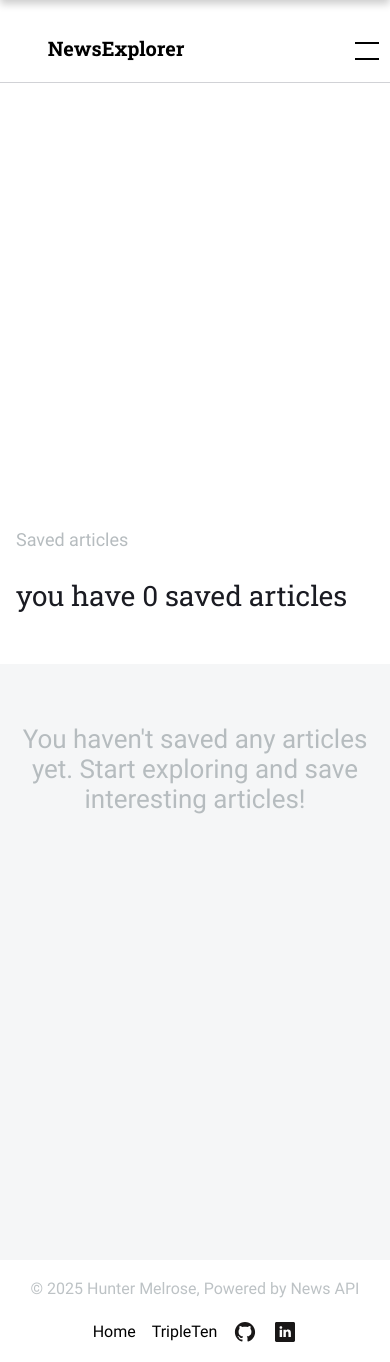
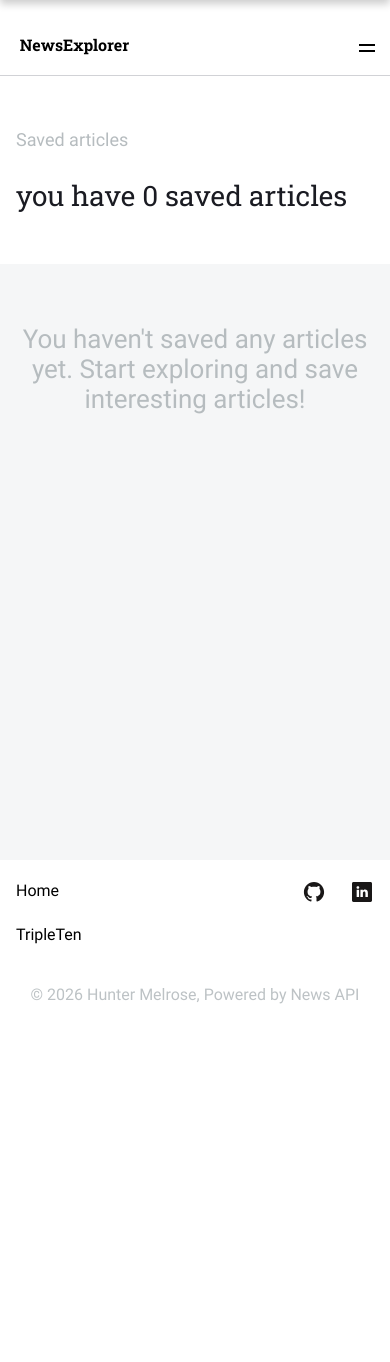
Before and after one commit to huntermelrose831/news-explorer-frontend, a React (Vite) app: page /saved-news in a window 390 px wide. After the commit the page ends 1026 px from the top, so only its background shows below. Built offline with nearby package versions, Linux system fonts and the light colour scheme.

Commit message:
refactor: fixed all revisions

```diff
--- a/src/components/Footer/Footer.css
+++ b/src/components/Footer/Footer.css
@@ -22,6 +22,18 @@
 .footer__links {
   display: flex;
   gap: 40px;
+  align-items: center;
+}
+
+.footer__nav-row {
+  display: flex;
+  gap: 40px;
+  align-items: center;
+}
+
+.footer__social-row {
+  display: flex;
+  gap: 24px;
   align-items: center;
 }
 
@@ -72,20 +84,39 @@
   .footer__links {
     gap: 24px;
   }
+
+  .footer__nav-row {
+    gap: 24px;
+  }
 }
 
 @media screen and (max-width: 480px) {
   .footer {
-    flex-direction: column;
-    gap: 20px;
-    text-align: center;
-    padding: 18px 16px;
+    flex-direction: column-reverse;
+    gap: 38px;
+    text-align: left;
+    padding: 20px 16px;
   }
 
   .footer__links {
-    justify-content: center;
-    flex-wrap: wrap;
+    display: flex;
+    justify-content: space-between;
+    align-items: flex-start;
+    width: 100%;
     gap: 16px;
+  }
+
+  .footer__nav-row {
+    display: flex;
+    flex-direction: column;
+    gap: 22px;
+    align-items: flex-start;
+  }
+
+  .footer__social-row {
+    display: flex;
+    gap: 24px;
+    align-items: center;
   }
 
   .footer__link {
--- a/src/components/Footer/Footer.jsx
+++ b/src/components/Footer/Footer.jsx
@@ -6,9 +6,10 @@ function Footer() {
   return (
     <footer className="footer">
       <p className="footer__copyright">
-        © 2025 Hunter Melrose, Powered by News API
+        © 2026 Hunter Melrose, Powered by News API
       </p>
       <nav className="footer__links">
+        <div className="footer__nav-row">
           <Link to="/" className="footer__link">
             Home
           </Link>
@@ -20,6 +21,8 @@ function Footer() {
           >
             TripleTen
           </a>
+        </div>
+        <div className="footer__social-row">
           <a
             href="https://github.com/huntermelrose831"
             className="footer__social"
@@ -38,6 +41,7 @@ function Footer() {
           >
             <img src={LinkedIn} alt="LinkedIn" className="footer__icon" />
           </a>
+        </div>
       </nav>
     </footer>
   );
--- a/src/components/Header/Header.css
+++ b/src/components/Header/Header.css
@@ -72,12 +72,12 @@
   border-color: rgba(0, 0, 0, 0.06);
 }
 
-.header--compact .navigation__hamburger-line {
-  background-color: #000000;
+.header--compact .navigation__hamburger-icon {
+  filter: brightness(0);
 }
 
 .header--compact .navigation__close-icon {
-  filter: none;
+  filter: brightness(0);
 }
 
 .header--compact .navigation__mobile-logo {
@@ -100,13 +100,6 @@
   display: none;
 }
 
-/* Media queries for Header block */
-@media screen and (max-width: 768px) {
-  .header {
-    min-height: 496px;
-  }
-}
-
 @media screen and (max-width: 480px) {
   .header--compact .navigation__menu {
     background: #ffffff;
--- a/src/components/LoginModal/LoginModal.css
+++ b/src/components/LoginModal/LoginModal.css
@@ -94,6 +94,12 @@
   background: none;
   color: rgba(0, 0, 0, 1);
   border-bottom: 1px solid rgba(0, 0, 0, 0.15);
+  outline: none;
+  transition: border-color 0.3s;
+}
+
+.modal__input:focus {
+  border-bottom-color: #2f71e5;
 }
 
 .modal__input::placeholder {
@@ -160,16 +166,32 @@
 }
 
 @media screen and (max-width: 480px) {
+  .modal {
+    align-items: flex-end;
+    z-index: 1100;
+  }
+
   .modal__container {
-    width: calc(100% - 32px);
-    max-width: 430px;
-    padding: 24px 20px 0;
-    margin: 0 16px;
+    width: 100%;
+    min-height: calc(100vh - 56px);
+    border-radius: 16px 16px 0 0;
+    padding: 16px 16px 0;
+    box-sizing: border-box;
   }
 
   .modal__close-button {
-    top: -40px;
-    right: 0;
+    position: fixed;
+    top: 16px;
+    right: 16px;
+    z-index: 1101;
+    width: 24px;
+    height: 24px;
+    pointer-events: auto;
+  }
+
+  .modal__close-icon {
+    width: 24px;
+    height: 24px;
   }
 
   .modal__title {
--- a/src/components/Main/Main.css
+++ b/src/components/Main/Main.css
@@ -6,9 +6,8 @@
 
 .main__error,
 .main__nothing-found {
-  padding: 80px 104px;
   text-align: center;
-  margin: 0 auto;
+  margin: 80px auto;
 }
 
 .main__error-text {
@@ -50,8 +49,8 @@
 
 /* News-cards block */
 .news-cards {
-  padding: 80px 104px 60px;
-  margin: 0 auto;
+  max-width: 1232px;
+  margin: 80px auto 60px;
 }
 
 .news-cards__title {
@@ -95,14 +94,14 @@
 @media screen and (max-width: 1024px) {
   .main__error,
   .main__nothing-found {
-    padding: 60px 40px;
+    margin: 60px auto;
   }
 }
 
 @media screen and (max-width: 768px) {
   .main__error,
   .main__nothing-found {
-    padding: 40px 16px;
+    margin: 40px 16px;
   }
 
   .main__error-text {
@@ -114,24 +113,34 @@
 @media screen and (max-width: 480px) {
   .main__error,
   .main__nothing-found {
-    padding: 40px 16px;
+    margin: 40px 16px;
   }
 }
 
 /* Media queries for News-cards block */
-@media screen and (max-width: 1024px) {
+@media screen and (max-width: 1264px) {
   .news-cards {
-    padding: 60px 40px;
+    margin: 80px 16px 60px;
   }
 
   .news-cards__list {
-    grid-template-columns: repeat(2, 1fr);
+    grid-template-columns: repeat(3, 1fr);
+  }
+}
+
+@media screen and (max-width: 1024px) {
+  .news-cards {
+    margin: 60px 40px;
+  }
+
+  .news-cards__list {
+    grid-template-columns: repeat(3, 1fr);
   }
 }
 
 @media screen and (max-width: 768px) {
   .news-cards {
-    padding: 40px 40px;
+    margin: 40px 16px;
   }
 
   .news-cards__title {
@@ -141,20 +150,29 @@
   }
 
   .news-cards__list {
-    grid-template-columns: repeat(3, 224px);
+    grid-template-columns: repeat(3, 1fr);
     gap: 16px;
     margin-bottom: 32px;
     justify-content: center;
   }
 }
 
+@media screen and (max-width: 736px) {
+  .news-cards__list {
+    grid-template-columns: 288px;
+    gap: 16px;
+    justify-content: center;
+  }
+}
+
 @media screen and (max-width: 480px) {
   .news-cards {
-    padding: 40px 16px;
+    margin: 40px 16px;
   }
 
   .news-cards__list {
-    grid-template-columns: 1fr;
+    grid-template-columns: 288px;
     gap: 16px;
+    justify-content: center;
   }
 }
--- a/src/components/Navigation/Navigation.css
+++ b/src/components/Navigation/Navigation.css
@@ -114,10 +114,10 @@
 
 .navigation__hamburger {
   display: none;
-  flex-direction: column;
-  justify-content: space-between;
+  align-items: center;
+  justify-content: center;
   width: 24px;
-  height: 18px;
+  height: 24px;
   background: transparent;
   border: none;
   cursor: pointer;
@@ -126,12 +126,10 @@
   position: relative;
 }
 
-.navigation__hamburger-line {
+.navigation__hamburger-icon {
+  width: 24px;
+  height: 24px;
   display: block;
-  width: 100%;
-  height: 2px;
-  background-color: #ffffff;
-  transition: transform 0.3s, opacity 0.3s;
 }
 
 .navigation__mobile-header {
@@ -203,8 +201,13 @@
     padding: 16px;
     position: relative;
     z-index: 1001;
+    height: 56px;
   }
-
+  .navigation__logo {
+    width: 117px;
+    font-size: 16px;
+    line-height: 24px;
+  }
   .navigation__hamburger {
     display: flex;
     margin-right: -5px;
@@ -213,6 +216,10 @@
   .navigation__hamburger_active {
     opacity: 0;
     pointer-events: none;
+  }
+
+  .navigation__hamburger_hidden {
+    display: none;
   }
 
   .navigation__menu {
--- a/src/components/Navigation/Navigation.jsx
+++ b/src/components/Navigation/Navigation.jsx
@@ -5,6 +5,7 @@ import RegisterModal from "../RegisterModal/RegisterModal";
 import logoutwhite from "../../assets/logout.svg";
 import logoutblack from "../../assets/Unionblack.svg";
 import closeIcon from "../../assets/close.svg";
+import menuIcon from "../../assets/menu.svg";
 import { useAuth } from "../../contexts/AuthContext";
 import "./Navigation.css";
 
@@ -74,13 +75,20 @@ function Navigation() {
         <button
           className={`navigation__hamburger ${
             isMobileMenuOpen ? "navigation__hamburger_active" : ""
+          } ${
+            isLoginModalOpen || isRegisterModalOpen
+              ? "navigation__hamburger_hidden"
+              : ""
           }`}
           onClick={toggleMobileMenu}
           type="button"
           aria-label="Toggle menu"
         >
-          <span className="navigation__hamburger-line"></span>
-          <span className="navigation__hamburger-line"></span>
+          <img
+            src={menuIcon}
+            alt="Menu"
+            className="navigation__hamburger-icon"
+          />
         </button>
 
         <ul
--- a/src/components/NewsCard/NewsCard.css
+++ b/src/components/NewsCard/NewsCard.css
@@ -3,7 +3,8 @@
   border-radius: 16px;
   overflow: hidden;
   display: flex;
-  width: 400px;
+  width: 100%;
+  max-width: 400px;
   height: 576px;
   flex-direction: column;
   transition: box-shadow 0.3s;
@@ -147,11 +148,12 @@
   font-weight: 400;
   line-height: 30px;
   text-align: left;
-
+  display: flex;
   color: #1a1b22;
   margin: 0 0 16px;
   display: -webkit-box;
   -webkit-line-clamp: 2;
+  line-clamp: 2;
   -webkit-box-orient: vertical;
   overflow: hidden;
 }
@@ -166,6 +168,7 @@
   margin: 0 0 auto;
   display: -webkit-box;
   -webkit-line-clamp: 5;
+  line-clamp: 5;
   -webkit-box-orient: vertical;
   overflow: hidden;
 }
@@ -184,7 +187,8 @@
 
 @media screen and (max-width: 768px) {
   .news__card {
-    width: 224px;
+    width: 100%;
+    max-width: 224px;
     height: 420px;
   }
 
@@ -207,12 +211,14 @@
     line-height: 22px;
     margin-bottom: 10px;
     -webkit-line-clamp: 3;
+    line-clamp: 3;
   }
 
   .news__card_text {
     font-size: 13px;
     line-height: 18px;
     -webkit-line-clamp: 4;
+    line-clamp: 4;
   }
 
   .news__card_source {
@@ -240,11 +246,33 @@
   }
 }
 
+@media screen and (max-width: 736px) {
+  .news__card {
+    width: 288px;
+    height: 440px;
+  }
+
+  .news__card_image-container {
+    height: 196px;
+  }
+
+  .news__card_title {
+    font-size: 22px;
+    line-height: 26px;
+  }
+
+  .news__card_text {
+    font-size: 14px;
+    line-height: 20px;
+    -webkit-line-clamp: 5;
+    line-clamp: 5;
+  }
+}
+
 @media screen and (max-width: 480px) {
   .news__card {
-    width: 100%;
-    height: auto;
-    min-height: 440px;
+    width: 288px;
+    height: 440px;
   }
 
   .news__card_image-container {
@@ -264,5 +292,6 @@
     font-size: 14px;
     line-height: 20px;
     -webkit-line-clamp: 5;
+    line-clamp: 5;
   }
 }
```
Also changed, not shown: src/assets/menu.svg (added). Lines whose indentation alone changed are shown as unchanged.
